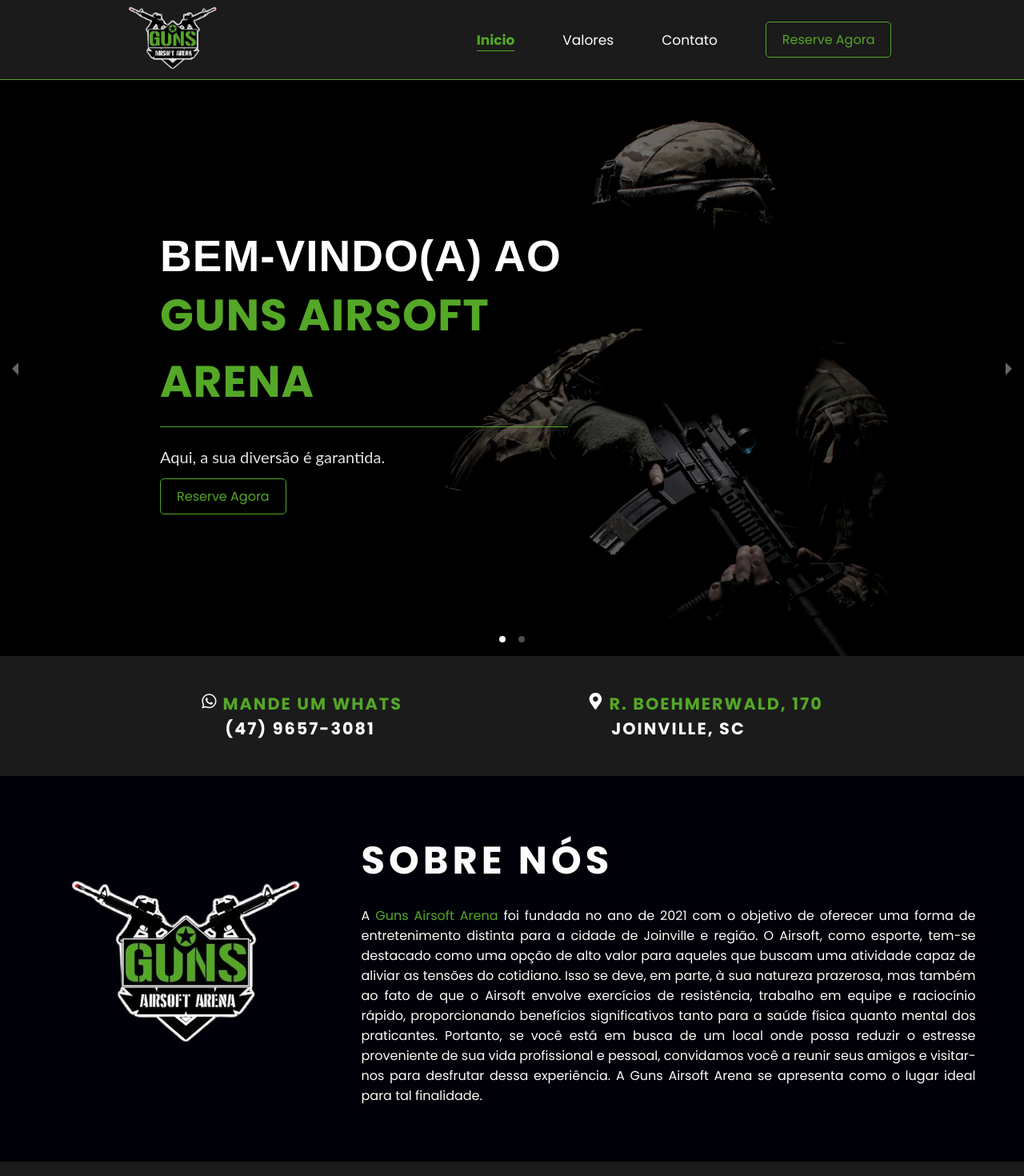
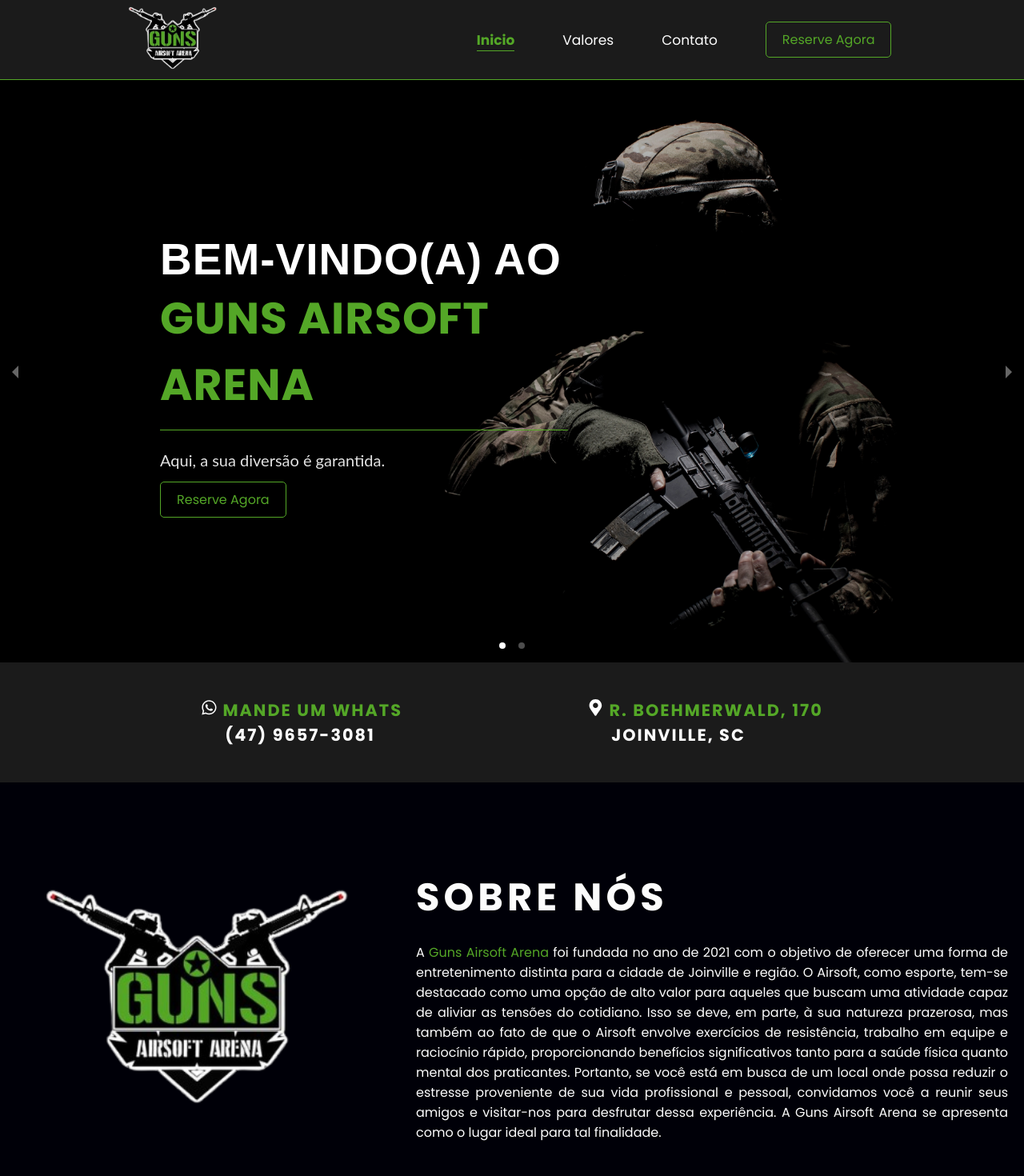
Before and after one commit to drypzz/gunsairsoftarena, a Next.js app: page / in a window 1280 px wide. Shown: the top 1470 px of the page at 80% size. Built offline with nearby package versions, Linux system fonts and the light colour scheme.

Commit message:
feat: Added utils paste and fixed all css

```diff
--- a/src/app/components/carousel/index.style.css
+++ b/src/app/components/carousel/index.style.css
@@ -1,6 +1,32 @@
+/* Animations */
+
+.guns-custom-carousel.animation-one .slide {
+    opacity: 0;
+    transform: translateY(-50px);
+    transition: opacity .9s ease-in-out, transform .9s ease-in-out;
+}
+
+.guns-custom-carousel.animation-one .slide.selected{
+    opacity: 1;
+    transform: translateY(0);
+}
+
+.guns-custom-carousel.animation-two .slide {
+    opacity: 0;
+    transform: translateY(50px);
+    transition: opacity .9s ease-in-out, transform .9s ease-in-out;
+}
+
+.guns-custom-carousel.animation-two .slide.selected {
+    opacity: 1;
+    transform: translateY(0);
+}
+
+/* custom carousel */
+
 .guns-custom-carousel-container{
     width: 100%;
-    height: 90vh;
+    height: 91dvh;
     display: flex;
     align-items: center;
     justify-content: flex-start;
@@ -8,7 +34,7 @@
     text-align: center;
 }
 
-#guns-02{
+.slide-2.guns-custom-carousel-container{
     justify-content: flex-end;
 }
 
@@ -20,13 +46,23 @@
     user-select: none;
 }
 
-.guns-custom-carousel-wallpaper::before{
+.guns-custom-carousel-wallpaper::before {
     content: '';
     position: absolute;
     width: 100%;
     height: 100%;
-    opacity: .5;
     background-color: rgba(0, 0, 0, 1);
+    top: 0;
+    left: 0;
+    z-index: 1;
+}
+
+.slide-1 .guns-custom-carousel-wallpaper::before {
+    opacity: .2;
+}
+
+.slide-2 .guns-custom-carousel-wallpaper::before {
+    opacity: .4;
 }
 
 .guns-custom-carousel-wallpaper img{
@@ -54,7 +90,7 @@
     margin: 25px 0;
 }
 
-#guns-02 .guns-custom-carousel-content-container-box{
+.slide-2 .guns-custom-carousel-content-container-box{
     text-align: right;
 }
 
@@ -69,7 +105,7 @@
     padding-bottom: 15px;
 }
 
-#guns-02 .guns-custom-carousel-content-container-box h1{
+.slide-2 .guns-custom-carousel-content-container-box h1{
     max-width: 560px;
 }
 
@@ -92,7 +128,12 @@
 
 
 @media screen and (max-width: 960px) {
-    .guns-custom-carousel-container, #guns-02{
+
+    .guns-custom-carousel.animation-one .slide, .guns-custom-carousel.animation-two .slide{
+        transition: opacity .8s ease-in-out, transform .8s ease-in-out;
+    }
+
+    .guns-custom-carousel-container, .slide-2.guns-custom-carousel-container{
         height: 570px;
         justify-content: center;
     }
@@ -103,7 +144,7 @@
         padding: 10px;
     }
 
-    .guns-custom-carousel-content-container-box, #guns-02 .guns-custom-carousel-content-container-box{
+    .guns-custom-carousel-content-container-box, .slide-2.guns-custom-carousel-container .guns-custom-carousel-content-container-box{
         margin: 20px 0;
         text-align: center;
     }
--- a/src/app/components/carousel/index.tsx
+++ b/src/app/components/carousel/index.tsx
@@ -1,14 +1,40 @@
+"use client";
+
+import React, { useState } from "react";
+
 import { Carousel } from "react-responsive-carousel";
 import "react-responsive-carousel/lib/styles/carousel.min.css";
 
 import ButtonStyled from "../buttonStyled";
 
+import getRandomNumber from "@/app/utils/randomNumber";
+
 import "./index.style.css";
 
 const CarouselContainer = () => {
+
+    const [currentSlide, setCurrentSlide] = useState(0);
+    const [animationClass, setAnimationClass] = useState('animation-one');
+
+    const handleSlideChange = (index: number) => {
+
+        const classes = [
+            {text: 'animation-one'},
+            {text: 'animation-two'},
+        ];
+
+        setCurrentSlide(index);
+
+        const random = Math.floor(getRandomNumber({ min: 0, max: 2 }));
+
+        return setAnimationClass(classes[random].text);
+    };
+
     return (
         <Carousel
-            className="guns-custom-carousel"
+            className={`guns-custom-carousel ${animationClass}`}
+            selectedItem={currentSlide}
+            onChange={handleSlideChange}
             autoPlay
             transitionTime={(20 * 10)}
             swipeable={false}
@@ -20,7 +46,7 @@
             infiniteLoop
             showArrows={true}
         >
-            <div className="guns-custom-carousel-container">
+            <div className="guns-custom-carousel-container slide-1">
                 <div className="guns-custom-carousel-wallpaper">
                     <img src="/wallpaper/3.jpg" alt="Imagem de Fundo 1" />
                 </div>
@@ -39,7 +65,7 @@
                 </div>
             </div>
 
-            <div id="guns-02" className="guns-custom-carousel-container">
+            <div className="guns-custom-carousel-container slide-2">
                 <div className="guns-custom-carousel-wallpaper">
                     <img src="/wallpaper/2.jpg" alt="Imagem de Fundo 1" />
                 </div>
--- a/src/app/components/loading/index.style.css
+++ b/src/app/components/loading/index.style.css
@@ -2,5 +2,5 @@
     display: flex;
     justify-content: center;
     align-items: center;
-    height: 100vh;
+    height: 100dvh;
 }
--- a/src/app/globals.css
+++ b/src/app/globals.css
@@ -26,6 +26,18 @@
   background-color: var(--color-background);
 }
 
+::-webkit-scrollbar{
+  width: 10px;
+}
+
+::-webkit-scrollbar-thumb{
+  background-color: var(--color-primary);
+}
+
+::-webkit-scrollbar-track{
+  background-color: var(--color-secondary);
+}
+
 span.guns{
   color: var(--color-primary);
 }
--- a/src/app/not-found.style.css
+++ b/src/app/not-found.style.css
@@ -4,7 +4,7 @@
     align-items: center;
     flex-direction: column;
     text-align: center;
-    height: 100vh;
+    height: 100dvh;
     background-color: var(--color-background);
 }
 
--- a/src/app/page.style.css
+++ b/src/app/page.style.css
@@ -49,6 +49,12 @@
 
 .guns-about-us-content:nth-child(2){
     max-width: 60vw;
+}
+
+.guns-about-us-content-box img{
+    width: 450px;
+    height: auto;
+    user-select: none;
 }
 
 .guns-about-us-content-box h1{
@@ -115,6 +121,10 @@
         align-items: center;
     }
 
+    .guns-about-us-content-box img{
+        width: 100%;
+    }
+
     .guns-about-us-content-box p{
         text-align: left;
     }
--- a/src/app/page.tsx
+++ b/src/app/page.tsx
@@ -7,6 +7,8 @@
 import Navbar from "./components/navbar";
 import LoadinScreen from "./components/loading";
 import CarouselContainer from "./components/carousel";
+
+import { getYear } from "./utils/getDate";
 
 import "./page.style.css";
 
@@ -56,10 +58,10 @@
           <footer>
             <div className="guns-footer-content">
               <div>
-                <p>2021 - {new Date().getFullYear()} © Todos os direitos reservados.</p>
+                <p>2021 - {getYear()} © Todos os direitos reservados.</p>
               </div>
               <div>
-                <p>CNPJ: 44.433.534/0001-87</p>
+                <p>CNPJ: 41.181.619/0001-27</p>
               </div>
             </div>
           </footer>
--- /dev/null
+++ b/src/app/utils/getDate/index.ts
@@ -0,0 +1,29 @@
+function getYear() {
+    return new Date().getFullYear();
+}
+
+function getMonth() {
+    return new Date().getMonth();
+}
+
+function getDay() {
+    return new Date().getDate();
+}
+
+function getHours() {
+    return new Date().getHours();
+}
+
+function getMinutes() {
+    return new Date().getMinutes();
+}
+
+function getSeconds() {
+    return new Date().getSeconds();
+}
+
+function getMilliseconds() {
+    return new Date().getMilliseconds();
+}
+
+export { getYear, getMonth, getDay, getHours, getMinutes, getSeconds, getMilliseconds };
--- /dev/null
+++ b/src/app/utils/randomNumber/index.ts
@@ -0,0 +1,7 @@
+import { RandomNumberProps } from "./props";
+
+function getRandomNumber({min, max}: RandomNumberProps) {
+    return Math.random() * (max - min) + min;
+};
+
+export default getRandomNumber;
--- /dev/null
+++ b/src/app/utils/randomNumber/props.ts
@@ -0,0 +1,4 @@
+export type RandomNumberProps = {
+    min: number;
+    max: number;
+};
```
